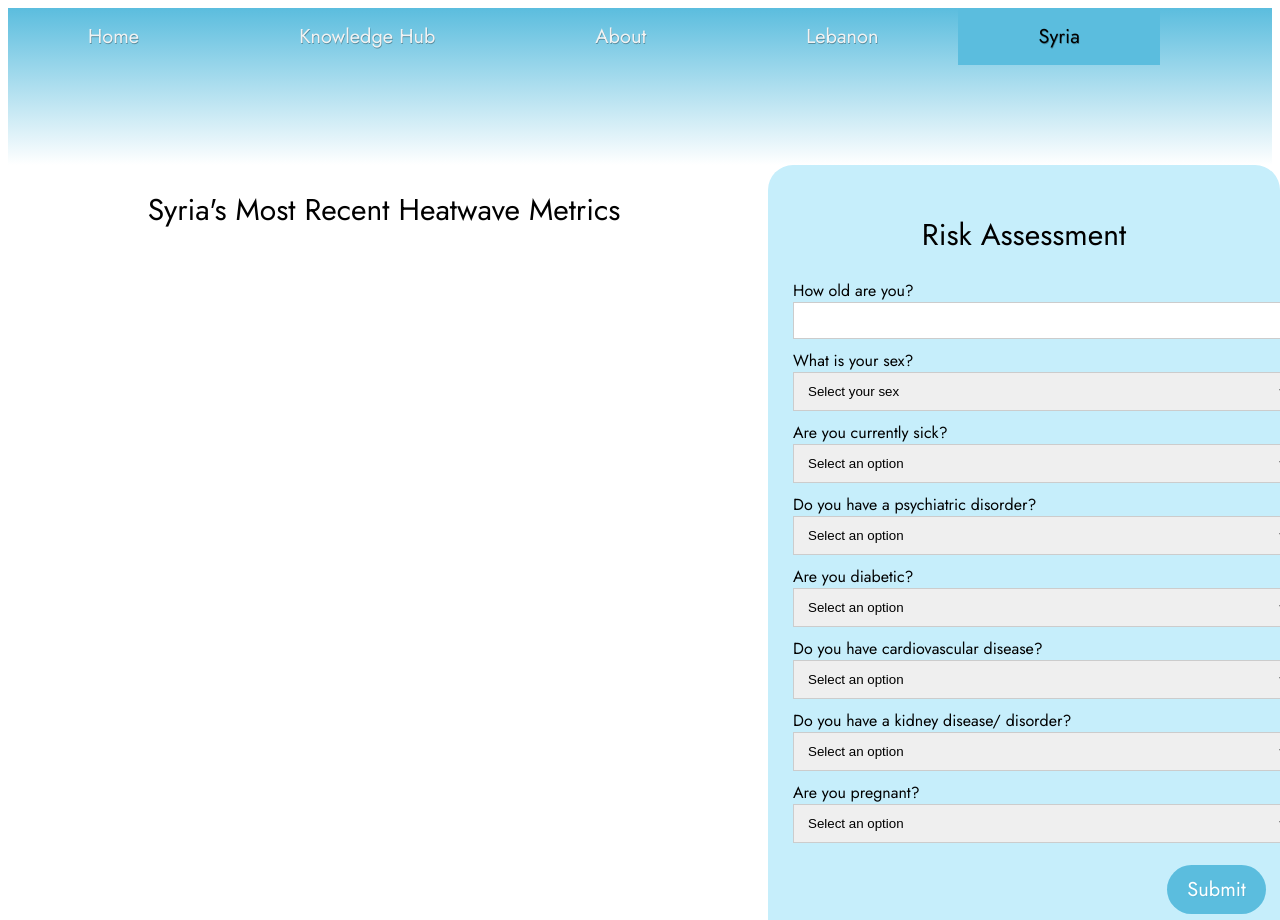
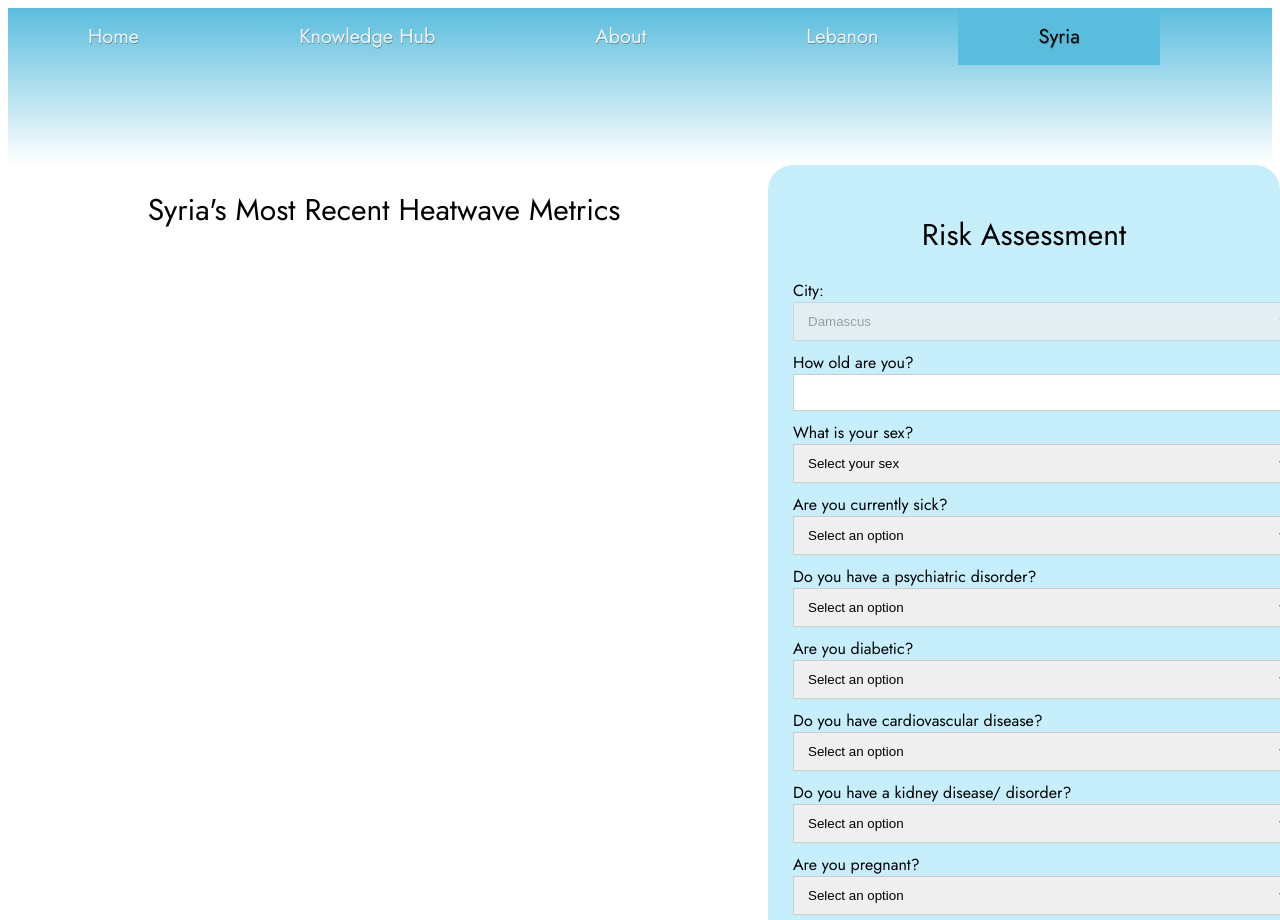
Before and after one commit to NimraOnline/HeatHealthHub, a plain HTML site: page Syria.html in a window 1280 px wide. Shown: the top 920 px of the page. Drawn offline with Linux system fonts and the light colour scheme; a script that the page names is missing.

Commit message:
Adding city value to form

```diff
--- a/Datathon.css
+++ b/Datathon.css
@@ -145,7 +145,7 @@ body {
 
 .submit {
   position: absolute;
-  top: 700px;
+  top: 758px;
   left: 78%;
   background-color: #5BBDDE;
   border-radius: 50px;
@@ -400,7 +400,7 @@ button {
 .right {
   width: 40%;
   right: 0;
-  height: 800px;
+  height: 820px;
   background-color: #C6EEFB;
   border-radius: 25px;
   padding: 25px;
--- a/Syria.html
+++ b/Syria.html
@@ -24,7 +24,13 @@
     <br>
     <center style="font-size: 30px;"> Risk Assessment </center>
     <br>
-    <form action="/submit" method="post" class='riskform'>
+    <form action="http://localhost:5000" method="post" class='riskform'>
+
+      <label for="city">City:</label>
+      <select name="city" disabled>
+          <option value="Damascus" selected>Damascus</option>
+      </select>
+
       <label for="age">How old are you?</label>
       <input type="number" name="age" min="0" max="150" required>
 
```
Also changed, not shown: Lebanon.html (+1 -1 lines).
